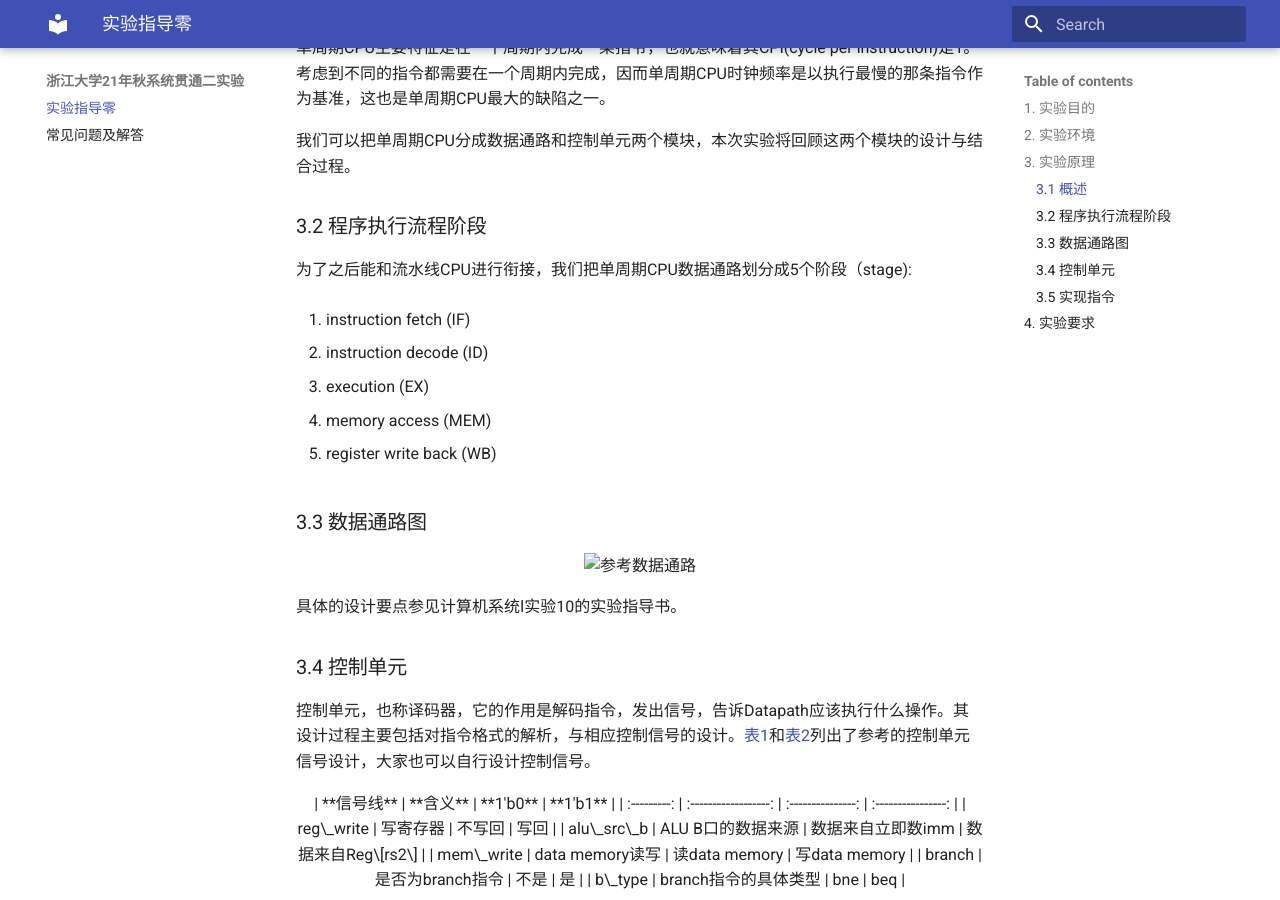
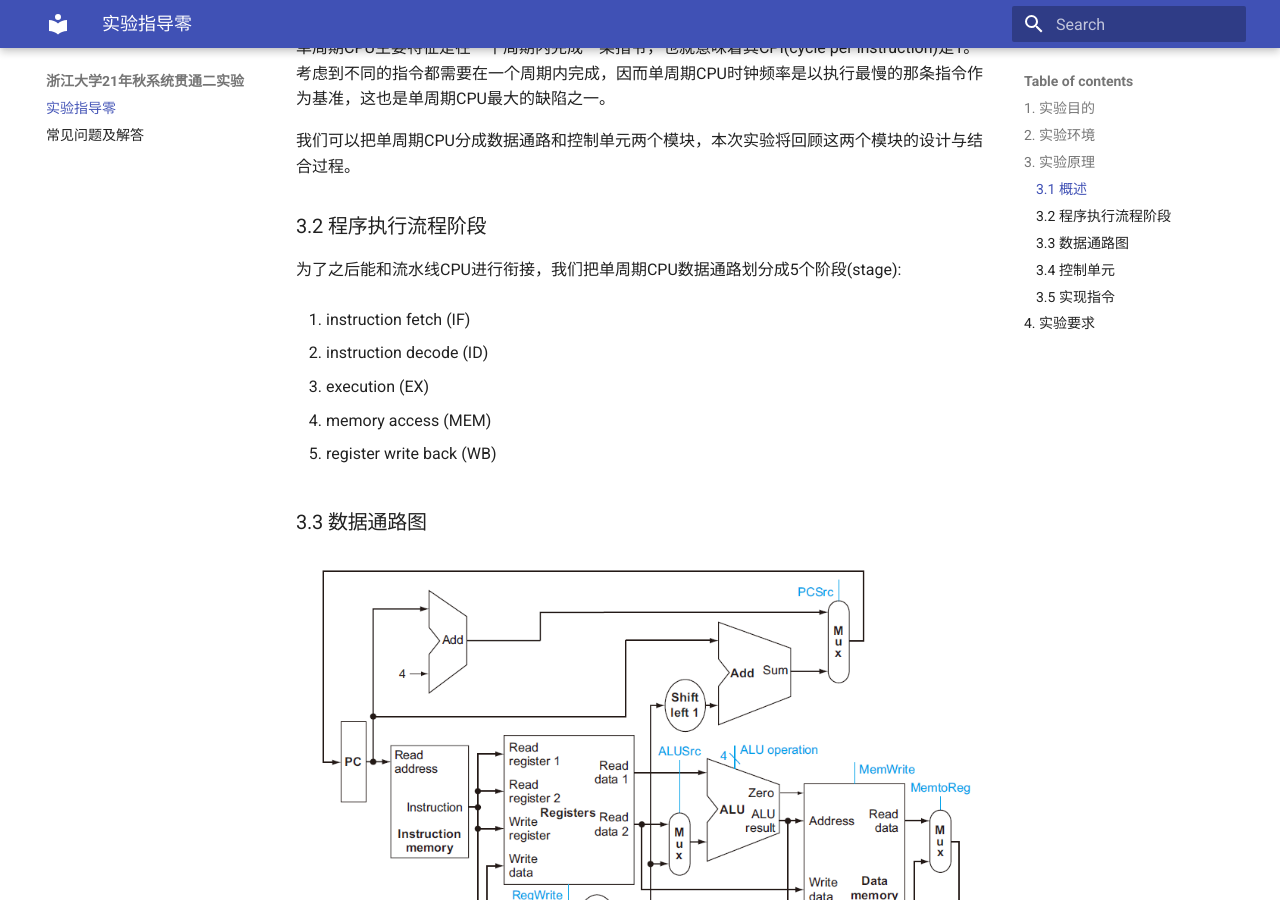
Before and after one commit to zhzh2001/ZJU-rv64os, an MkDocs documentation site: the page built from docs/lab0.md, in a window 1280 px wide and 900 px high, scrolled down 641 px. Built offline with MkDocs 1.6.1 and Material for MkDocs 9.7.7, drawn with Linux system fonts in a browser that asks for light colours.

Commit message:
[misc] fix full angle bracket

```diff
--- a/docs/lab0.md
+++ b/docs/lab0.md
@@ -26,7 +26,7 @@
 
 ### 3.2 程序执行流程阶段
 
-为了之后能和流水线CPU进行衔接，我们把单周期CPU数据通路划分成5个阶段（stage):
+为了之后能和流水线CPU进行衔接，我们把单周期CPU数据通路划分成5个阶段(stage):
 
 1.  instruction fetch (IF)
 
@@ -40,10 +40,7 @@
 
 ### 3.3 数据通路图
 
-<p align="center">
-  <img src="./pic/lab0-datapath.png" alt="参考数据通路"/>
-</p>
-
+![参考数据通路](pic/lab0-datapath.png)
 
 具体的设计要点参见计算机系统Ⅰ实验10的实验指导书。
 
@@ -88,7 +85,7 @@
 
 ## 4. 实验要求
 
--   复现32位单周期CPU数据通路设计，实现 [**3.5**](#Chapter-3.5)中列出的指令
+-   复现32位单周期CPU数据通路设计，实现[**3.5**](#Chapter-3.5)中列出的指令
 
 -   通过仿真测试和上板验收
 
```
